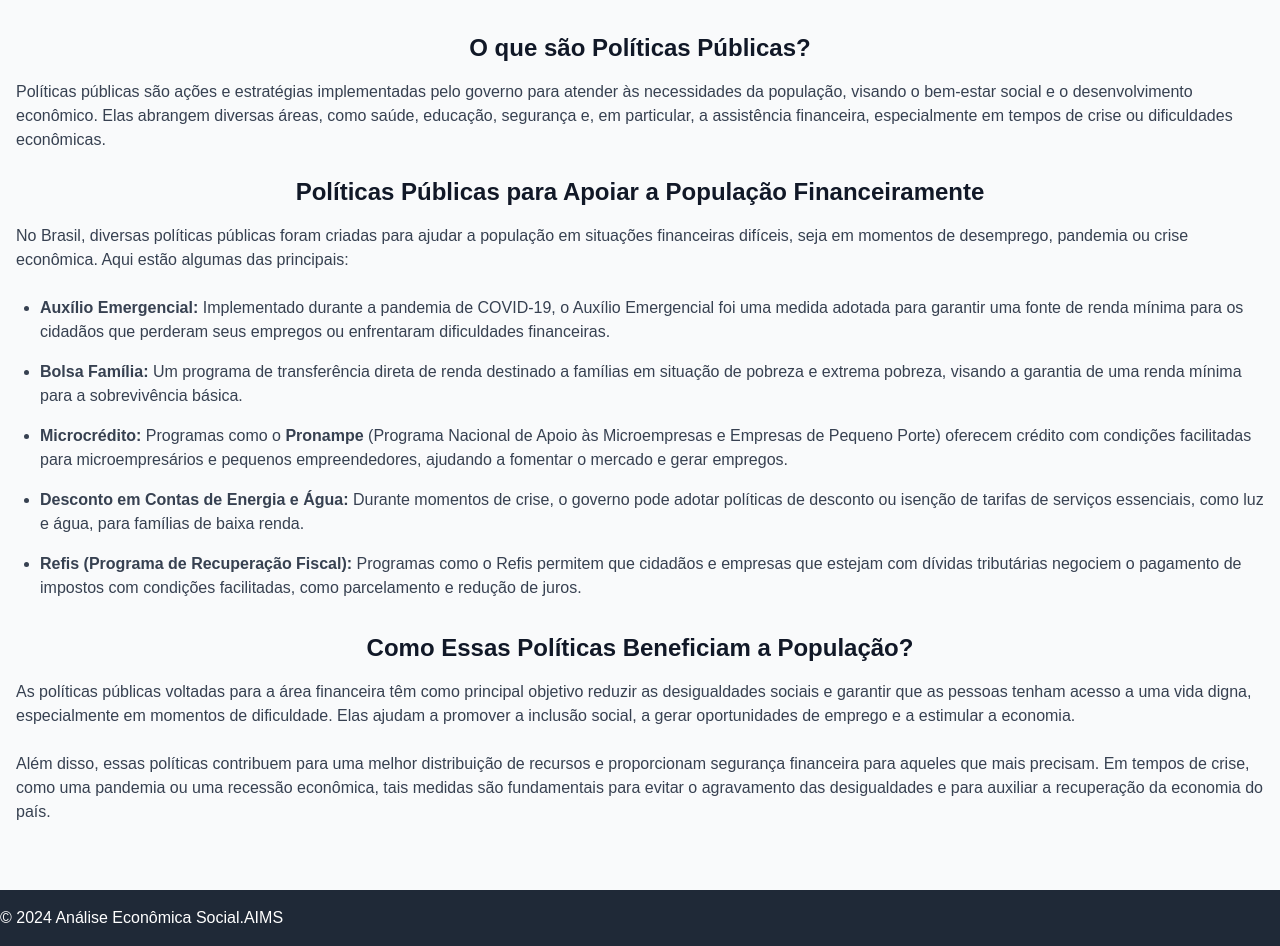
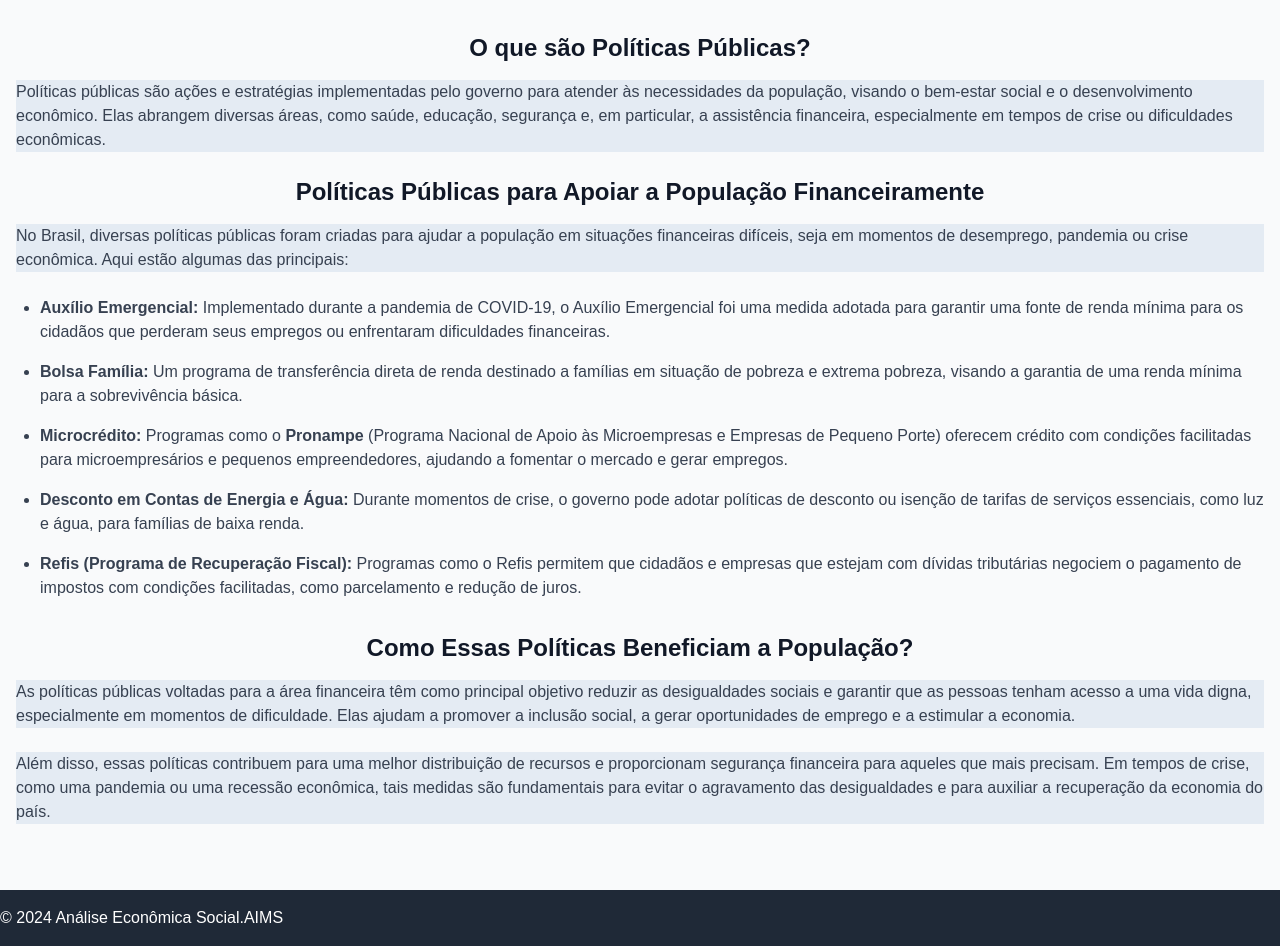
Before and after one commit to Neverthelles19/sustentabilidade-aims, a PHP site: page /politicas_publicas.html in a window 1280 px wide. Shown: the part 153-1099 px from the top of the page. Run offline with PHP 8.4, Linux system fonts and the light colour scheme.

Commit message:
vencemos

```diff
--- a/dashboard.php
+++ b/dashboard.php
@@ -49,8 +49,8 @@ if (!isset($_SESSION['user_id'])) {
         </p>
 <div class="container container-card">
 <div class="mt-8 card">
+            <img src="dicas-economia.png" alt="dicas economicas">
             <h3 class="text-xl font-medium text-gray-800">Como você pode ajudar:</h3>
-            <img src="dicas-economia.png" alt="dicas economicas">
             <ul class="lista-links">
                 <li><a href="dicas.html" class="text-blue-600 hover:text-blue-800">Acesse As Dicas de Economia</a></li>
             </ul>
@@ -58,15 +58,15 @@ if (!isset($_SESSION['user_id'])) {
 
 
         <div class="mt-8 card">
+            <img src="organizar-gastos.png" alt="organizar gastos">
             <h3 class="text-xl font-medium text-gray-800">Organize seus Gastos:</h3>
-            <img src="organizar-gastos.png" alt="organizar gastos">
             <p class="text-gray-600">
                 Quer controlar melhor suas finanças? <a href="orcamento.php" class="text-blue-600 hover:text-blue-800">Clique aqui para organizar seus gastos</a>.
             </p>
         </div>
 <div class="mt-8 card">
+            <img src="recursos-educativos.png" alt="recursos educativos">
             <h3 class="text-xl font-medium text-gray-800">Recursos educativos:</h3>
-            <img src="recursos-educativos.png" alt="recursos educativos">
             <ul class="lista-links">
                 <li><a href="artigo.html" class="text-blue-600 hover:text-blue-800">Leia Artigos sobre Finanças Pessoais</a></li>
                 <li><a href="politicas_publicas.html" class="text-blue-600 hover:text-blue-800">Politicas públicas</a></li>
--- a/politicas_publicas.html
+++ b/politicas_publicas.html
@@ -28,7 +28,7 @@
 
     <div class="container mx-auto py-8 px-4">
       <h2 class="text-2xl font-bold mb-4">O que são Políticas Públicas?</h2>
-      <p class="text-gray-700 mb-6">
+      <p class="text-gray-700 mb-6 parag-pub">
         Políticas públicas são ações e estratégias implementadas pelo governo
         para atender às necessidades da população, visando o bem-estar social e
         o desenvolvimento econômico. Elas abrangem diversas áreas, como saúde,
@@ -39,7 +39,7 @@
       <h2 class="text-2xl font-bold mb-4">
         Políticas Públicas para Apoiar a População Financeiramente
       </h2>
-      <p class="text-gray-700 mb-6">
+      <p class="text-gray-700 mb-6 parag-pub">
         No Brasil, diversas políticas públicas foram criadas para ajudar a
         população em situações financeiras difíceis, seja em momentos de
         desemprego, pandemia ou crise econômica. Aqui estão algumas das
@@ -82,7 +82,7 @@
       <h2 class="text-2xl font-bold mt-8 mb-4">
         Como Essas Políticas Beneficiam a População?
       </h2>
-      <p class="text-gray-700 mb-6">
+      <p class="text-gray-700 mb-6 parag-pub">
         As políticas públicas voltadas para a área financeira têm como principal
         objetivo reduzir as desigualdades sociais e garantir que as pessoas
         tenham acesso a uma vida digna, especialmente em momentos de
@@ -90,7 +90,7 @@
         oportunidades de emprego e a estimular a economia.
       </p>
 
-      <p class="text-gray-700 mb-6">
+      <p class="text-gray-700 mb-6 parag-pub">
         Além disso, essas políticas contribuem para uma melhor distribuição de
         recursos e proporcionam segurança financeira para aqueles que mais
         precisam. Em tempos de crise, como uma pandemia ou uma recessão
--- a/style.css
+++ b/style.css
@@ -310,3 +310,7 @@ border-color: #1c2d3f;
   width: 220px ;
     height: auto;
   }
+
+  .parag-pub {
+    background-color: #e4ebf3;
+  }
```
